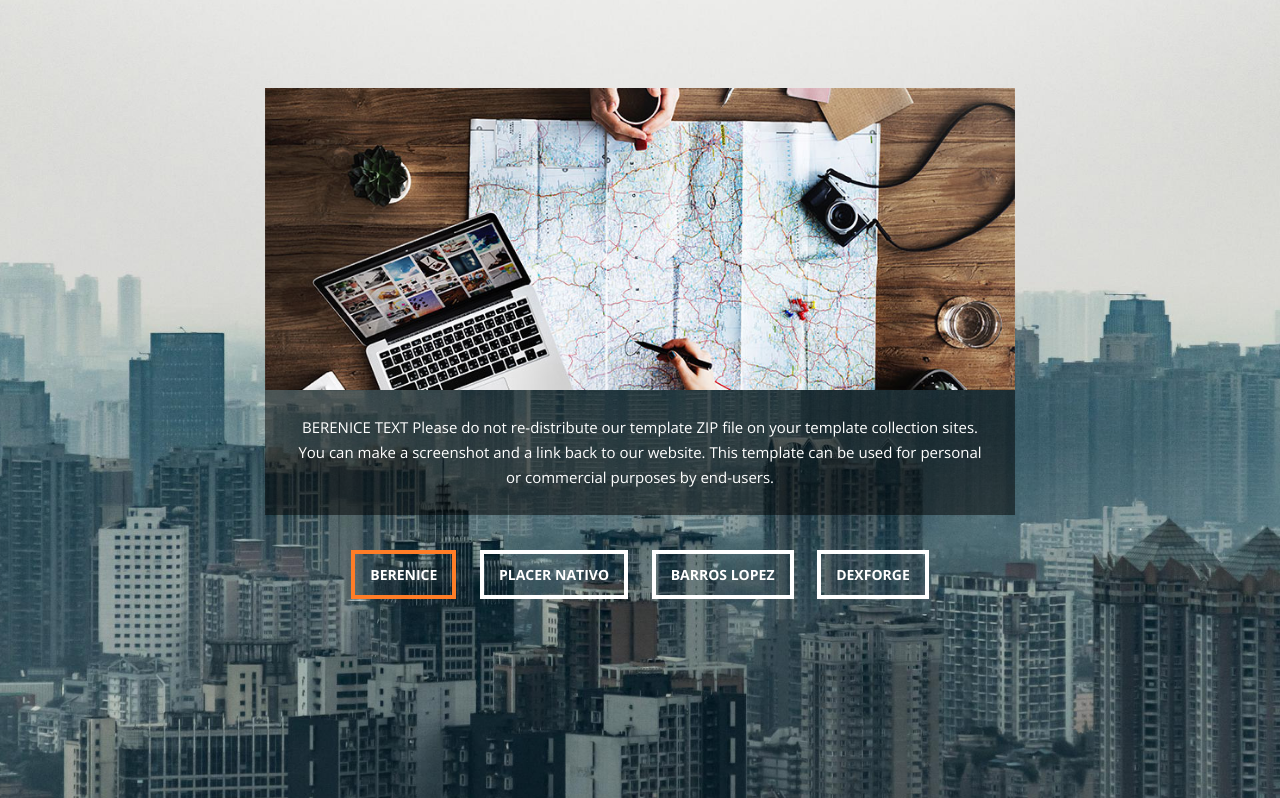
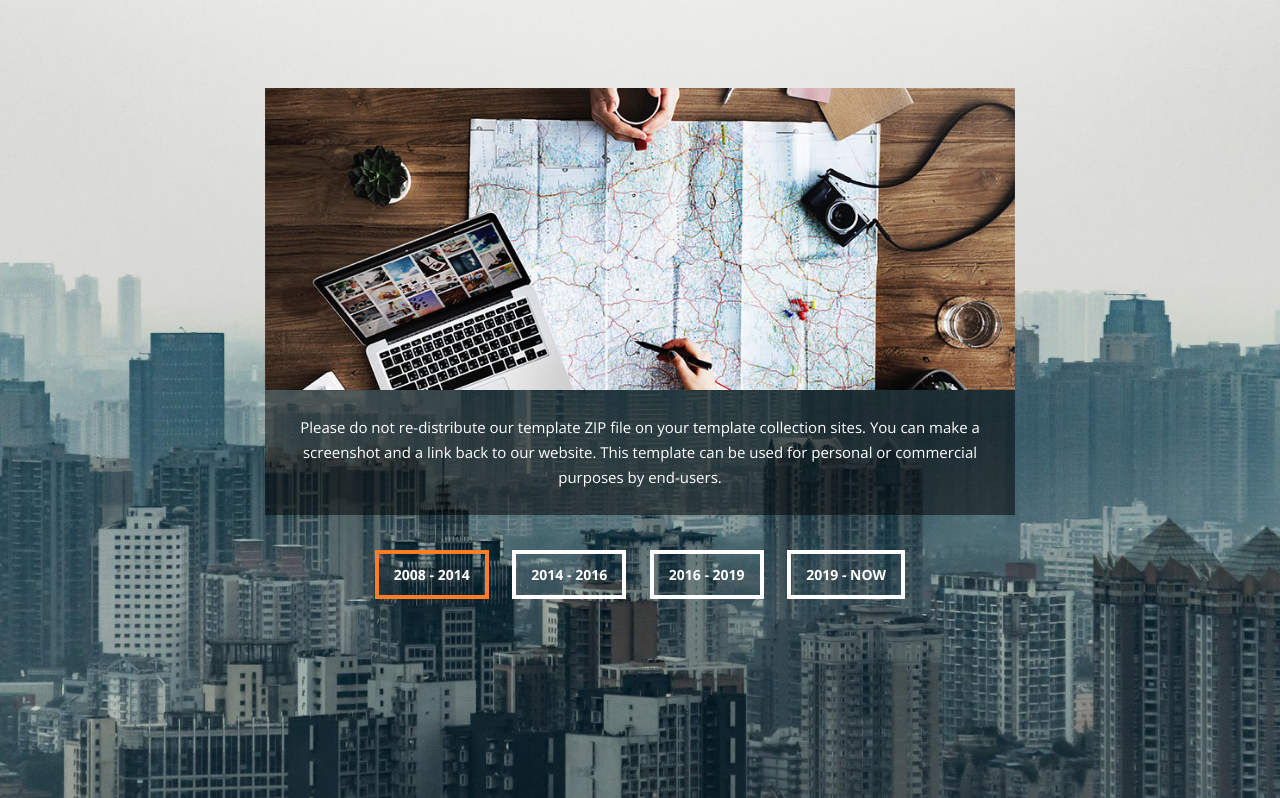
Before and after one commit to zzzNitro/DexforgePortfolio, a Flask app: page / in a window 1280 px wide. Shown: the part 2401-3199 px from the top of the page. Run offline with Flask 2, Linux system fonts and the light colour scheme; some libraries are stand-ins or nearby versions.

Commit message:
Revert "initial_cu_commit"
This reverts commit 79eb8d6b

```diff
--- a/templates/index.html
+++ b/templates/index.html
@@ -210,6 +210,7 @@ https://templatemo.com/tm-526-vanilla
         </div>
     </div>
 
+
     <div class="tabs-content" id="our-story">
         <div class="container">
             <div class="row">
@@ -218,36 +219,27 @@ https://templatemo.com/tm-526-vanilla
                     <section id="first-tab-group" class="tabgroup">
                       <div id="tab1">
                         <img src="static/img/1st-tab.jpg" alt="">
-                        <p>BERENICE TEXT Please do not re-distribute our template ZIP file on your template collection
-                            sites. You can make a screenshot and a link back to our website. This template can be used
-                            for personal or commercial purposes by end-users.</p>
+                        <p>Please do not re-distribute our template ZIP file on your template collection sites. You can make a screenshot and a link back to our website. This template can be used for personal or commercial purposes by end-users.</p>
                       </div>
                       <div id="tab2">
                         <img src="static/img/2nd-tab.jpg" alt="">
-                          <p> PLACER NATIVO TEXT Aliquam eu ultrices risus, sed condimentum diam. Duis risus nulla,
-                              elementum vitae nisi a, ornare maximus nisl. Morbi et vehicula est. Cras at vulputate
-                              justo. Cras eu nulla metus. Ut et pretium velit. Pellentesque at neque tristique dui
-                              tempor venenatis.</p>
+                        <p>Aliquam eu ultrices risus, sed condimentum diam. Duis risus nulla, elementum vitae nisi a, ornare maximus nisl. Morbi et vehicula est. Cras at vulputate justo. Cras eu nulla metus. Ut et pretium velit. Pellentesque at neque tristique dui tempor venenatis.</p>
                       </div>
                       <div id="tab3">
                         <img src="static/img/3rd-tab.jpg" alt="">
-                          <p> BARROS LOPEZ TEXT Lorem ipsum dolor sit amet, consectetur adipiscing elit. Sed lacinia
-                              ligula est, at venenatis ex iaculis quis. Morbi sollicitudin nulla eget odio pellentesque,
-                              sed cursus diam iaculis.</p>
+                        <p>Lorem ipsum dolor sit amet, consectetur adipiscing elit. Sed lacinia ligula est, at venenatis ex iaculis quis. Morbi sollicitudin nulla eget odio pellentesque, sed cursus diam iaculis.</p>
                       </div>
                       <div id="tab4">
                         <img src="static/img/4th-tab.jpg" alt="">
-                          <p>DEXFORGE TEXT Duis risus nulla, elementum vitae nisi a, ornare maximus nisl. Morbi et
-                              vehicula est. Cras at vulputate justo. Cras eu nulla metus. Ut et pretium velit.
-                              Pellentesque at neque tristique.</p>
+                        <p>Duis risus nulla, elementum vitae nisi a, ornare maximus nisl. Morbi et vehicula est. Cras at vulputate justo. Cras eu nulla metus. Ut et pretium velit. Pellentesque at neque tristique.</p>
                       </div>
                     </section>
-                        <ul class="tabs clearfix" data-tabgroup="first-tab-group">
-                            <li><a href="#tab1" class="active">Berenice</a></li>
-                            <li><a href="#tab2">Placer Nativo</a></li>
-                            <li><a href="#tab3">Barros Lopez</a></li>
-                            <li><a href="#tab4">Dexforge</a></li>
-                        </ul>
+                    <ul class="tabs clearfix" data-tabgroup="first-tab-group">
+                      <li><a href="#tab1" class="active">2008 - 2014</a></li>
+                      <li><a href="#tab2">2014 - 2016</a></li>
+                      <li><a href="#tab3">2016 - 2019</a></li>
+                      <li><a href="#tab4">2019 - Now</a></li>
+                    </ul>
                     </div>
                 </div>
             </div>
```
